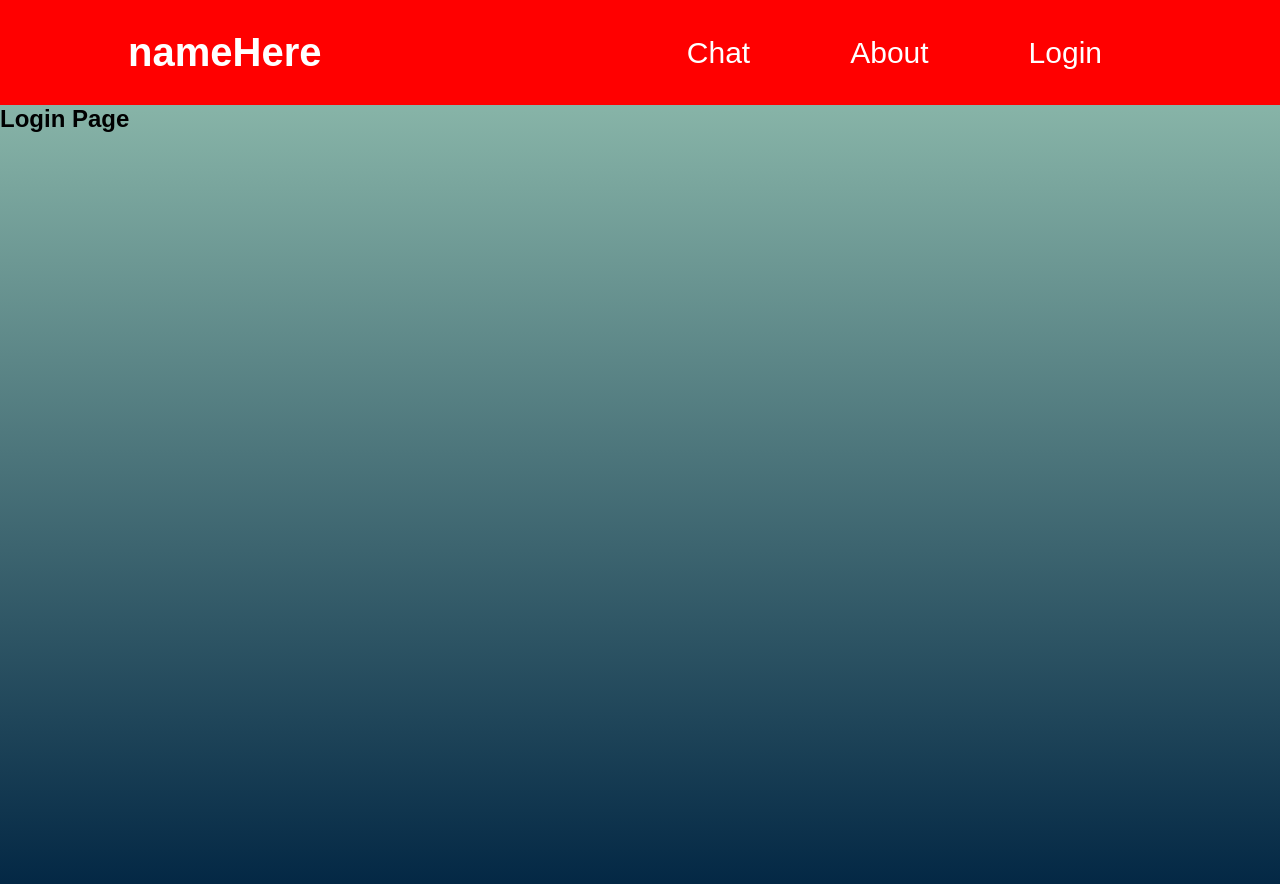
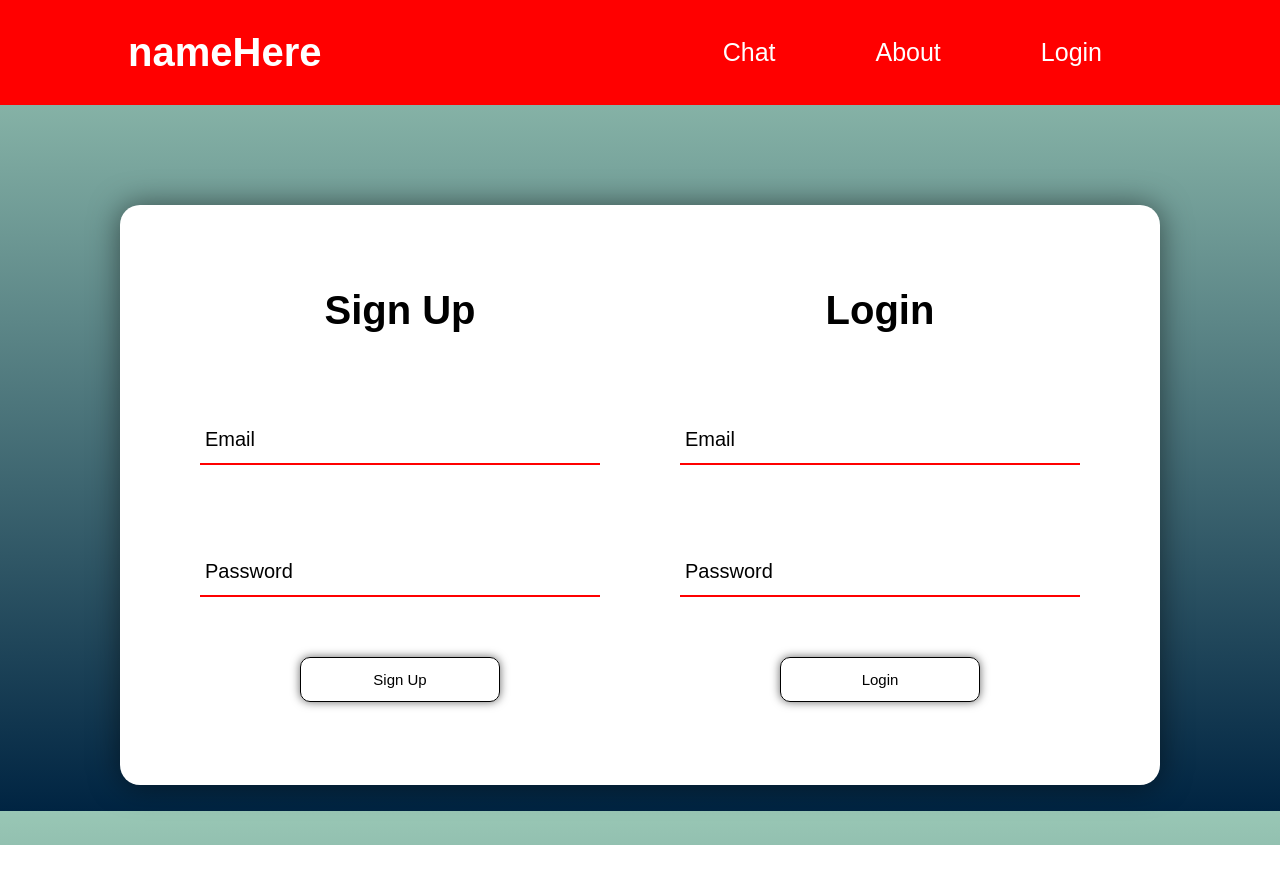
Before and after one commit to akshitk26/mentalhealth-aibot-site, a React (Create React App) app in the folder ai-site/: page /login in a window 1280 px wide. Shown: the top 884 px of the page. After the commit the page ends 845 px from the top, so only its background shows below. Built offline with nearby package versions, Linux system fonts and the light colour scheme.

Commit message:
login css

```diff
--- a/ai-site/src/Header.css
+++ b/ai-site/src/Header.css
@@ -0,0 +1,23 @@
+#header {
+    background-color: red;
+    padding: 30px 10%;
+    display: flex;
+    justify-content: space-between;
+    align-items: center;
+    color: white;
+  }
+
+  #header h1 {
+    font-size: 40px;
+  }
+
+  nav ul li {
+    font-size: 25px;
+    display: inline-block;
+    margin: 0px 50px;
+  }
+
+  nav ul li a {
+    color: white;
+    text-decoration: none;
+  }
--- a/ai-site/src/Login.css
+++ b/ai-site/src/Login.css
@@ -1,3 +1,110 @@
 .Login {
-    height: 100vh;
+    height: 78.3vh;
+    padding: 40px;
 }
+
+.main {
+    display: flex;
+    align-items: center;
+    justify-content: center;
+}
+
+.loginBox {
+    margin: 60px;
+    background-color: white;
+    width: 80%;
+    height: 500px;
+    display: flex;
+    flex-direction: row;
+    padding: 40px;
+    border-radius: 20px;
+    box-shadow: 0 0 30px rgba(0, 0, 0, 0.5);
+    justify-content: center;
+    align-items: center;
+}
+
+/* .signUpBox {
+    background-color: turquoise;
+}
+
+.signInBox {
+    background-color: lavender;
+} */
+
+.signInBox, .signUpBox {
+    display: flex;
+    width: 100%;
+    height: 100%;
+    justify-content: center;
+    align-items: center;
+}
+
+.formBox {
+    padding: 40px;
+    text-align: center;
+}
+
+.formBox h1 {
+    font-size: 2.5em;
+    text-align: center;
+}
+
+.inputBox {
+    position: relative;
+    width: 400px;
+    height: 70px;
+    border-bottom: 2px solid red;
+    margin: 60px 0;
+}
+
+.inputBox label {
+    position: absolute;
+    top: 50%;
+    left: 5px;
+    transform: translateY(-0%);
+    font-size: 20px;
+    color: black;
+    font-weight: 500;
+    pointer-events: none;
+    transition: .3s;
+
+}
+
+.inputBox input:focus~label,
+.inputBox input:valid~label{
+    top: -1%;
+    transform: scale(0.8);
+}
+
+.inputBox input {
+    width: 100%;
+    height: 60%;
+    background: transparent;
+    transform: translateX(-10px);
+    border: none;
+    outline: none;
+    font-weight: 500;
+    font-size: 1em;
+}
+
+.btn {
+    width: 50%;
+    height: 45px;
+    border: 1px solid black;
+    background-color: transparent;
+    outline: none;
+    border-radius: 10px;
+    cursor: pointer;
+    font-weight: 500;
+    transition: 0.2s;
+    font-size: 15px;
+    box-shadow: 0 0 10px rgba(0, 0, 0, 0.6);
+}
+
+.btn:hover {
+
+    transform: scale(1.05);
+    background-color: red;
+    color: white;
+    border: none;
+}
--- a/ai-site/src/Login.js
+++ b/ai-site/src/Login.js
@@ -5,7 +5,49 @@ import './Login.css';
 function Login() {
   return (
     <div className='Login'>
-      <h2>Login Page</h2>
+      <div className='main'>
+        <div className='loginBox'>
+
+            <div className='signUpBox'>
+                <div className='formBox'>
+                    <h1>Sign Up</h1>
+                    <form>
+                        <div className='inputBox'>
+                            <span class='icon'></span>
+                            <input type="email" required></input>
+                            <label>Email</label>
+                        </div>
+                        <div className='inputBox'>
+                            <span class='icon'></span>
+                            <input type="password" required></input>
+                            <label>Password</label>
+                        </div>
+                        <button type='submit' class='btn' id='signupButton'>Sign Up</button>
+                    </form>
+                </div>
+            </div>
+
+            <div className='signInBox'>
+                < div className='formBox'>
+                    <h1>Login</h1>
+                    <form>
+                        <div className='inputBox'>
+                            <span class='icon'></span>
+                            <input type="email" required></input>
+                            <label>Email</label>
+                        </div>
+                        <div className='inputBox'>
+                            <span class='icon'></span>
+                            <input type="password" required></input>
+                            <label>Password</label>
+                        </div>
+                        <button type='submit' class='btn'id='loginButton'>Login</button>
+                    </form>
+                </div>
+            </div>
+
+        </div>
+      </div>
     </div>
   );
 }
```
